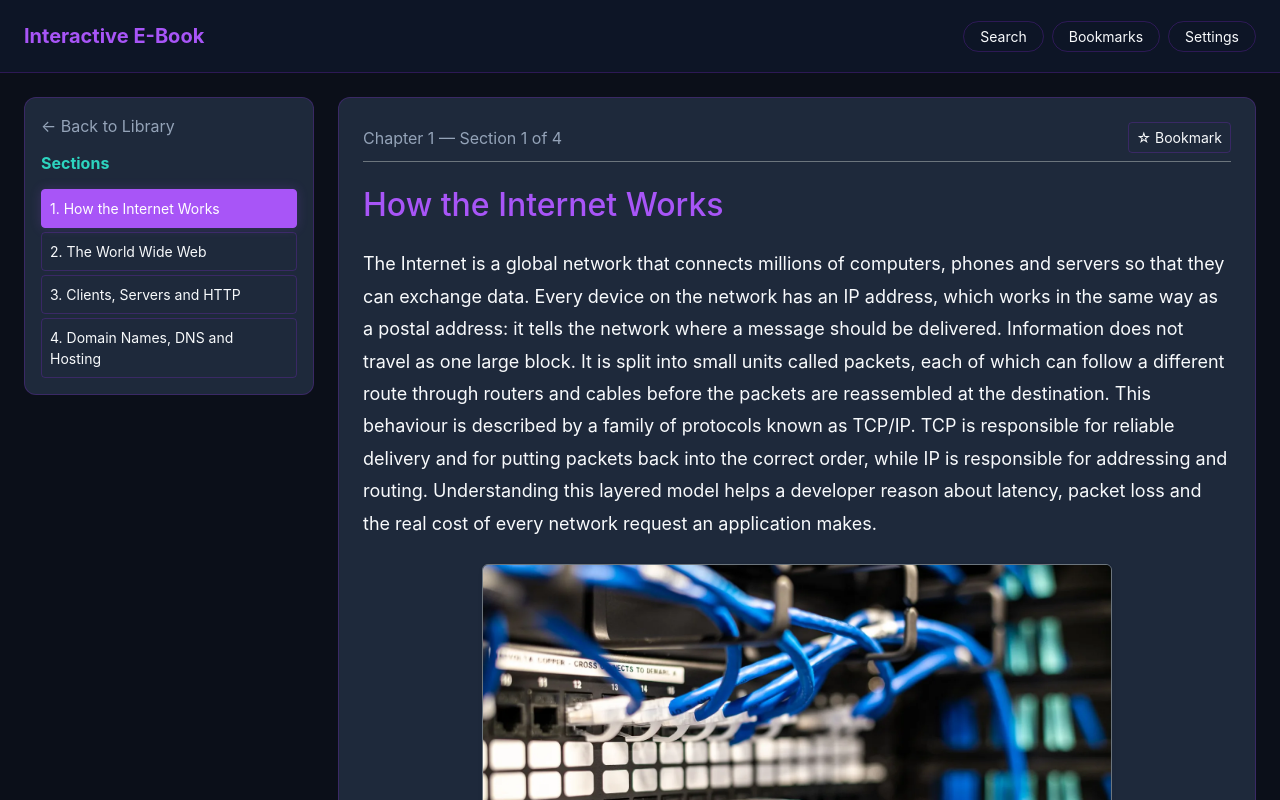
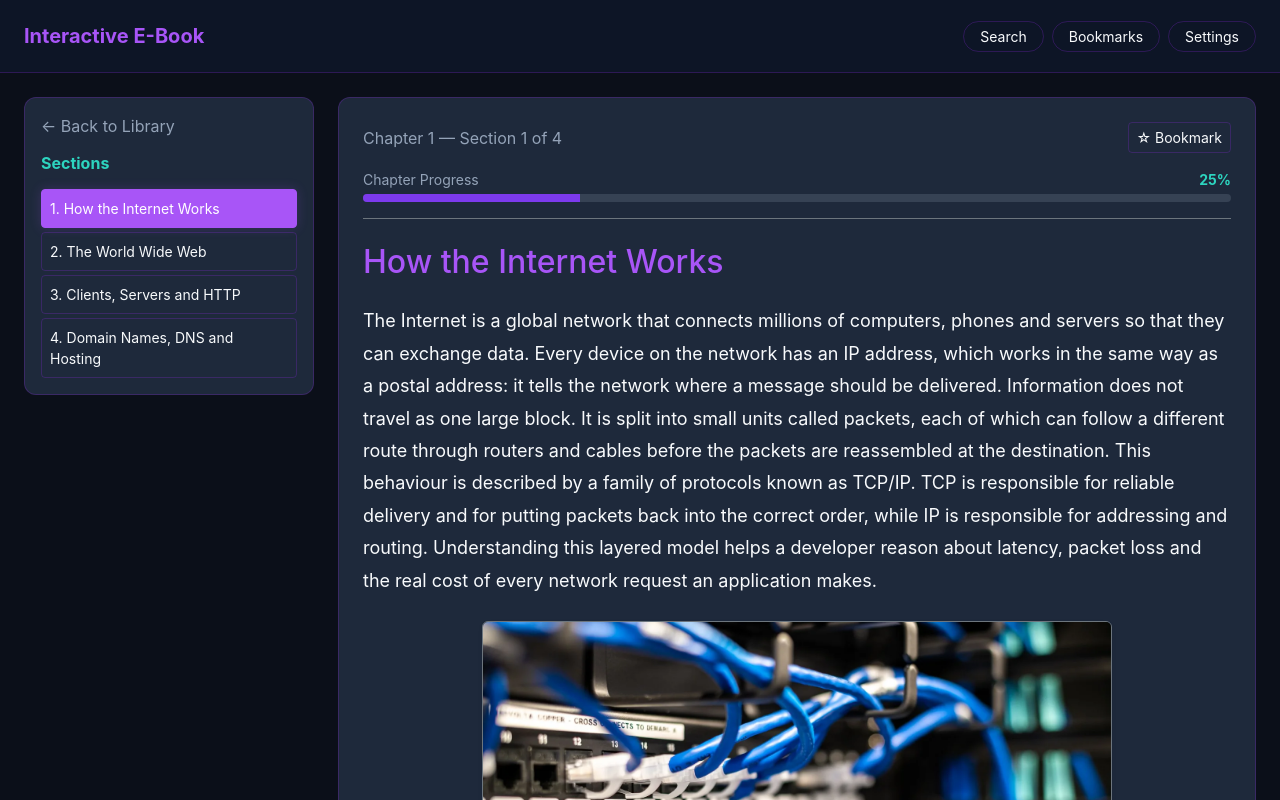
Before and after one commit to FriendlyRemote-Competition/projects-solutions-ma, a React (Vite) app in the folder MA_module_c/: page /chapter/ch1 in a window 1280 px wide. Shown: the top 800 px of the page. Built offline with nearby package versions, Linux system fonts and the light colour scheme.

Commit message:
Updating the `Chapter.jsx`:
 - Updating the `Chapter.jsx` adding the progress bar into the chapter so it can see the progression of the chapter.

```diff
--- a/MA_module_c/src/components/Chapter.jsx
+++ b/MA_module_c/src/components/Chapter.jsx
@@ -1,6 +1,7 @@
 import React, { useContext, useState, useEffect } from 'react';
 import { useParams, Link } from 'react-router-dom';
 import { AppContext } from '../context/AppContext';
+
 const assetImages = import.meta.glob('../assets/images/*', { eager: true });
 
 // here i get all the correct urls for the images in the assets/images folder, and then i can use them in the component.
@@ -43,6 +44,8 @@ const Chapter = () => {
     const isBookmarked = bookmarks.some(b => b.sectionId === section.id);
     const ImageUrl = getImageUrl(section.image);
 
+    const progress = ((currentSectionIndex + 1) / chapter.sections.length) * 100;
+
     return (
         <div className="row g-4">
             {/* Sidebar Navigation */}
@@ -67,16 +70,51 @@ const Chapter = () => {
             {/* Reader Content */}
             <div className="col-md-9">
                 <div className="custom-card p-4">
-                    <div className="d-flex justify-content-between align-items-center mb-4 pb-2 border-bottom border-secondary">
+                    <div className="mb-4 pb-3 border-bottom border-secondary">
+                        <div className="d-flex justify-content-between align-items-center mb-3">
                             <span className="text-muted-custom">
                                 Chapter {chapter.number} — Section {currentSectionIndex + 1} of {chapter.sections.length}
                             </span>
+
                             <button
                                 className={`btn btn-sm ${isBookmarked ? 'btn-warning' : 'btn-custom'}`}
                                 onClick={() => toggleBookmark(chapter.id, section.id, section.heading, section.content)}
                             >
                                 {isBookmarked ? '★ Bookmarked' : '☆ Bookmark'}
                             </button>
+                        </div>
+
+                        <div className="d-flex justify-content-between align-items-center mb-1">
+                            <small className="text-muted-custom">
+                                Chapter Progress
+                            </small>
+                            <small className="text-neon-turquoise fw-bold">
+                                {Math.round(progress)}%
+                            </small>
+                        </div>
+
+                        <div
+                            className="progress"
+                            style={{
+                                height: '8px',
+                                backgroundColor: '#94a3b833',
+                                borderRadius: '10px',
+                                overflow: 'hidden'
+                            }}
+                        >
+                            <div
+                                className="progress-bar"
+                                role="progressbar"
+                                style={{
+                                    width: `${progress}%`,
+                                    transition: 'width 0.3s ease',
+                                    backgroundColor: '#7c3aed'
+                                }}
+                                aria-valuenow={progress}
+                                aria-valuemin="0"
+                                aria-valuemax="100"
+                            />
+                        </div>
                     </div>
 
                     <h2 className="mb-4 text-neon-violet">{section.heading}</h2>
```
Lines whose indentation alone changed are shown as unchanged.
